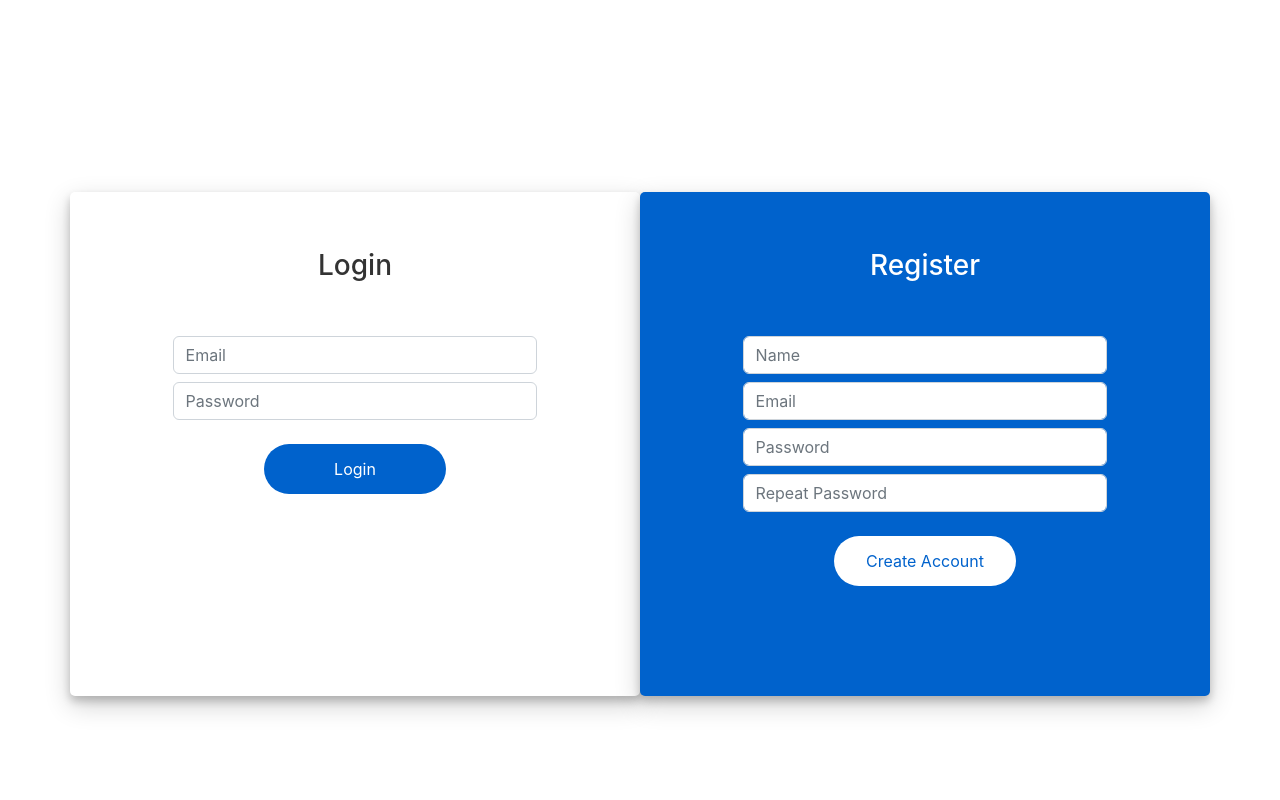
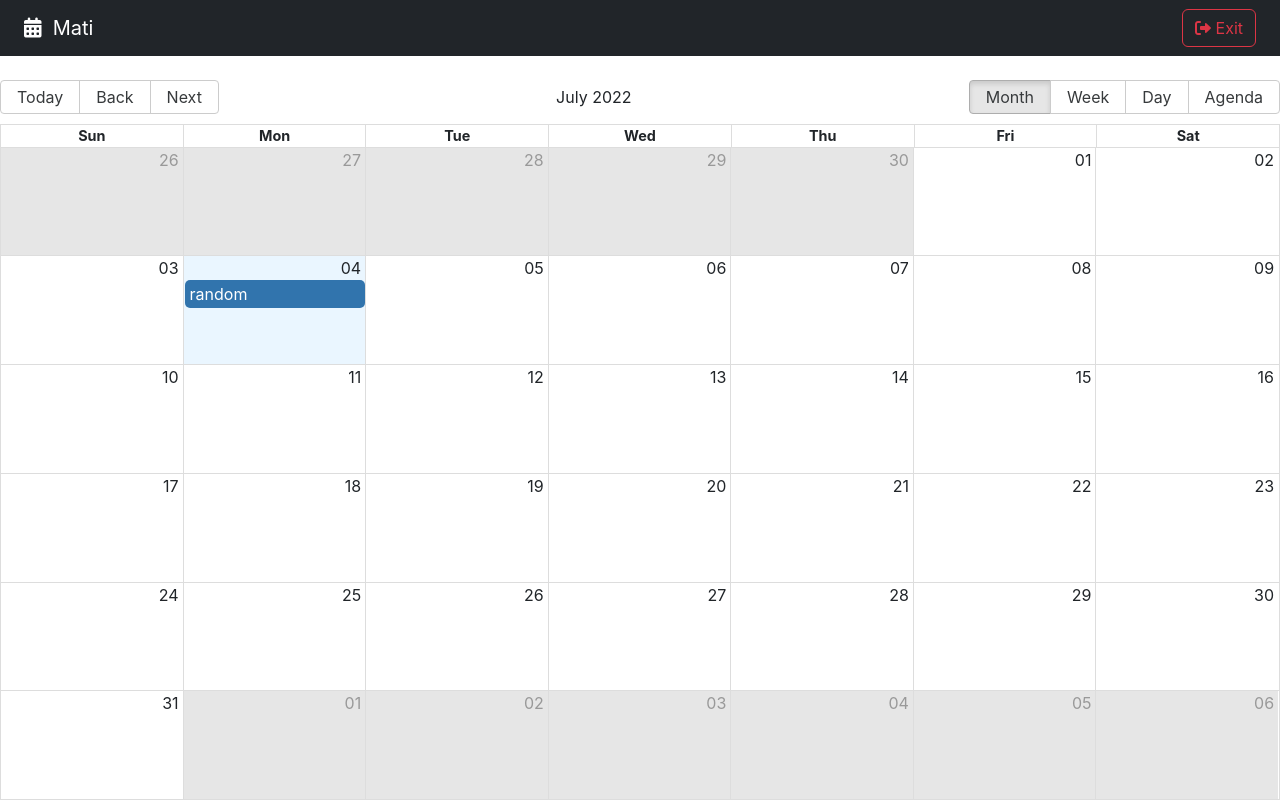
Before and after one commit to MatiLubary/calendarFront, a React (Vite) app: page / in a window 1280 px wide. Before the commit this address led to /auth/login. Built offline with nearby package versions, Linux system fonts and the light colour scheme.

Commit message:
started working with react calendar component

```diff
--- a/index.html
+++ b/index.html
@@ -6,6 +6,7 @@
     <meta name="viewport" content="width=device-width, initial-scale=1.0" />
     <title>CalendarApp</title>
     <link href="https://cdn.jsdelivr.net/npm/bootstrap@5.2.0-beta1/dist/css/bootstrap.min.css" rel="stylesheet" integrity="sha384-0evHe/X+R7YkIZDRvuzKMRqM+OrBnVFBL6DOitfPri4tjfHxaWutUpFmBp4vmVor" crossorigin="anonymous">
+    <link rel="stylesheet" href="https://cdnjs.cloudflare.com/ajax/libs/font-awesome/6.1.1/css/all.min.css" integrity="sha512-KfkfwYDsLkIlwQp6LFnl8zNdLGxu9YAA1QvwINks4PhcElQSvqcyVLLD9aMhXd13uQjoXtEKNosOWaZqXgel0g==" crossorigin="anonymous" referrerpolicy="no-referrer" />
 
   </head>
   <body>
--- a/package.json
+++ b/package.json
@@ -8,7 +8,9 @@
     "preview": "vite preview"
   },
   "dependencies": {
+    "date-fns": "^2.28.0",
     "react": "^18.0.0",
+    "react-big-calendar": "^1.3.0",
     "react-dom": "^18.0.0",
     "react-router-dom": "^6.3.0"
   },
--- /dev/null
+++ b/src/calendar/components/Navbar.jsx
@@ -0,0 +1,20 @@
+import React from 'react'
+
+export const Navbar = () => {
+  return (
+    <div className='navbar navbar-dark bg-dark mb-4 px-4'>
+        <span className='navbar-brand'>
+            <i className='fas fa-calendar-alt'></i>
+            &nbsp;
+            Mati
+        </span>
+
+        <button className='btn btn-outline-danger'>
+            <i className='fas fa-sign-out-alt'></i>
+            &nbsp;
+            <span>Exit</span>
+        </button>
+
+    </div>
+  )
+}
--- a/src/calendar/index.js
+++ b/src/calendar/index.js
@@ -1,3 +1,5 @@
 
 
 export * from './pages/CalendaerPage';
+
+export * from './components/Navbar';
--- a/src/calendar/pages/CalendaerPage.jsx
+++ b/src/calendar/pages/CalendaerPage.jsx
@@ -1,7 +1,56 @@
 import React from 'react'
+import { Navbar } from '../components/Navbar'
+import { Calendar, dateFnsLocalizer } from 'react-big-calendar'
+import enUS from 'date-fns/locale/en-US'
+import { addHours, format, parse, startOfWeek, getDay } from 'date-fns/esm'
+import 'react-big-calendar/lib/css/react-big-calendar.css';
+
+const locales = {
+  'en-US': enUS,
+}
+
+
+const localizer = dateFnsLocalizer({
+  format,
+  parse,
+  startOfWeek,
+  getDay,
+  locales,
+})
+
+
+
+
+const events = [{
+  title: 'random',
+  notes: 'test note 123 fake',
+  start: new Date(),
+  end: addHours(new Date(), 2),
+  bgColor: '#fafafa',
+  user: {
+    _id: '123',
+    name: 'Mati'
+  }
+}]
+
 
 export const CalendaerPage = () => {
   return (
-    <div>CalendaerPage</div>
+    <>
+      <Navbar />
+
+
+
+      <Calendar
+        localizer={localizer}
+        events={events}
+        startAccessor="start"
+        endAccessor="end"
+        style={{ height: 'calc(100vh - 80px)' }}
+    />
+
+
+
+    </>
   )
 }
--- a/src/router/AppRouter.jsx
+++ b/src/router/AppRouter.jsx
@@ -6,7 +6,7 @@ import { CalendaerPage } from '../calendar';
 export const AppRouter = () => {
 
 
-    const authStatus = 'not-authenticated';
+    const authStatus = 'authenticated';
 
 
 
```
Also changed, not shown: 1 other file (tests, documents, lock files or other folders).
